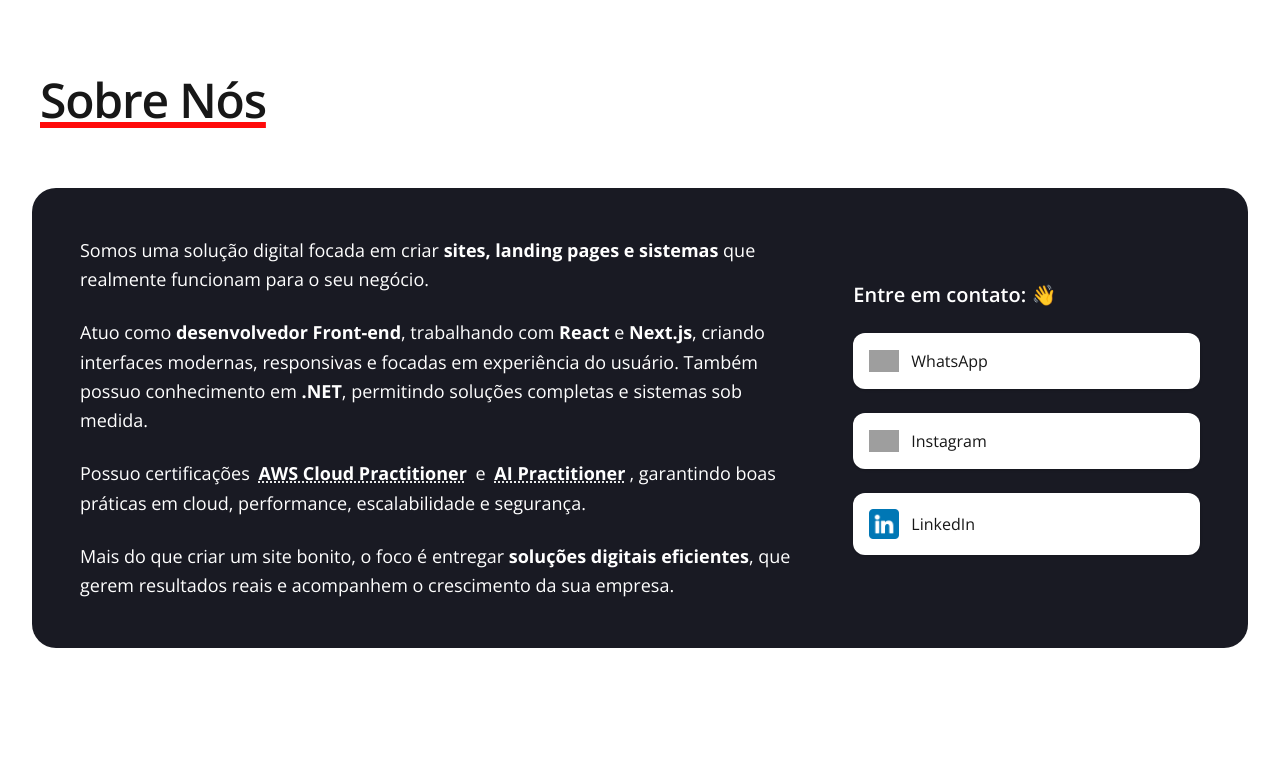
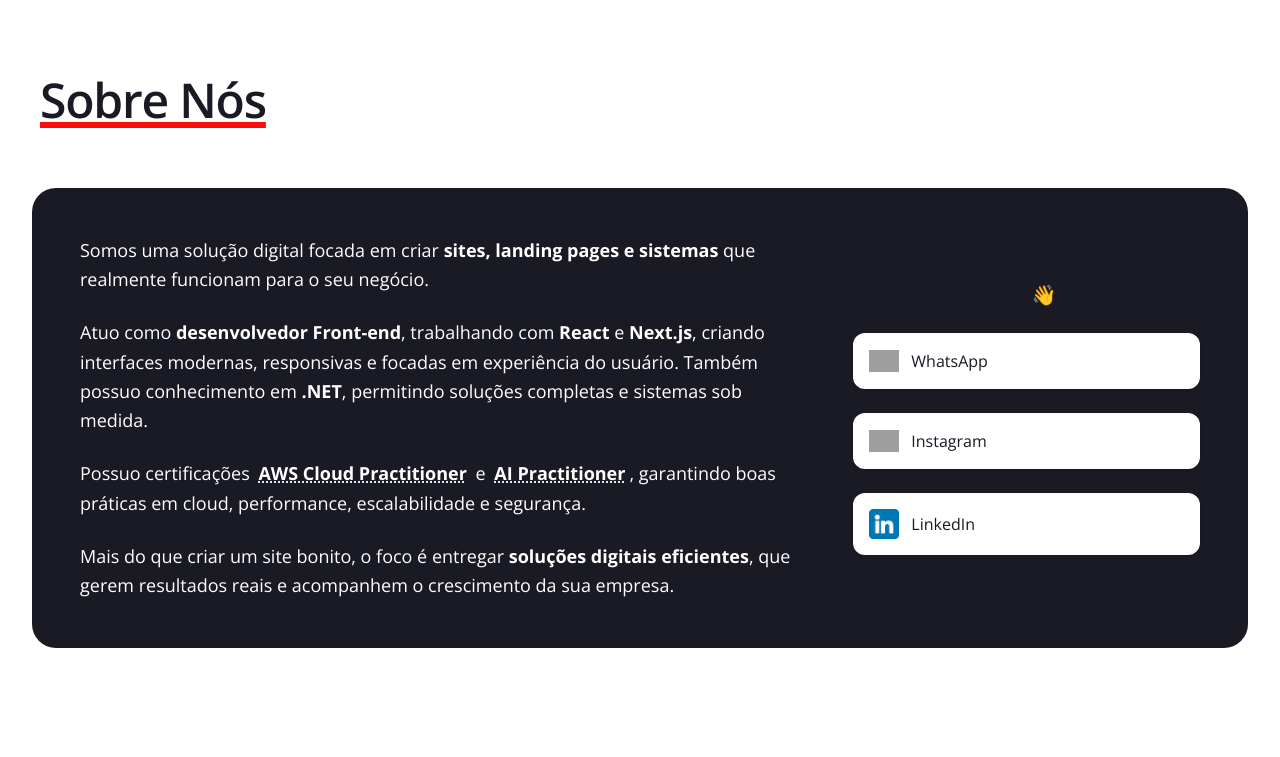
Before and after one commit to Lover-For-Site/LoverForSite, a Next.js app: page / in a window 1280 px wide. Shown: the part 1603-2360 px from the top of the page. Built offline with nearby package versions, Linux system fonts and the light colour scheme; grey boxes are pictures that could not be loaded.

Commit message:
alterado cor das letras

```diff
--- a/app/components/card-component.jsx
+++ b/app/components/card-component.jsx
@@ -37,7 +37,7 @@ export function CardComponent() {
   return (
     <div className="min-h-screen bg-white p-8 mt-14 max-w-341.5 mx-auto">
 
-      <h1 className="text-3xl md:text-6xl font-medium tracking-tight mb-16 max-w-4xl">
+      <h1 className="text-3xl md:text-6xl font-medium tracking-tight mb-16 max-w-4xl text-[#191A23]">
         Por que você deve escolher a
         <span className="ml-2 font-semibold underline decoration-[#FF0B0B] decoration-8 underline-offset-4">
             LoveForSite
--- a/app/components/sobre-nos.jsx
+++ b/app/components/sobre-nos.jsx
@@ -2,7 +2,7 @@ export function SobreNos() {
   return (
     <div className="mb-10 bg-[white] p-8 mt-8 max-w-341.5 mx-auto">
 
-      <h1 className="text-2xl md:text-5xl tracking-tight mb-16 max-w-4xl ml-2 font-semibold underline decoration-[#FF0B0B] decoration-6 underline-offset-4">
+      <h1 className="text-2xl md:text-5xl tracking-tight mb-16 max-w-4xl ml-2 font-semibold underline decoration-[#FF0B0B] decoration-6 underline-offset-4 text-[#191A23]">
         Sobre Nós
       </h1>
 
@@ -77,16 +77,16 @@ export function SobreNos() {
           </div>
 
           {/* REDES SOCIAIS */}
-          <div className="flex flex-col justify-center gap-6">
+          <div className="flex flex-col justify-center gap-6 text-[#191A23]">
 
-            <h3 className="text-xl font-semibold text-white">
+            <h3 className="text-xl font-semibold text-[#191A23]">
               Entre em contato: 👋
             </h3>
 
             <a
               href="https://wa.me/SEUNUMERO"
               target="_blank"
-              className="flex items-center gap-3 bg-white p-4 rounded-xl shadow hover:shadow-md transition"
+              className="flex items-center gap-3 bg-white p-4 rounded-xl shadow hover:shadow-md transition "
             >
               <img className="w-7.5" src="/whatsapp.png" alt="" />
               <span>WhatsApp</span>
```
